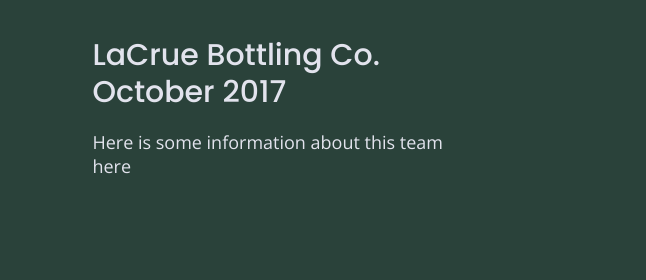
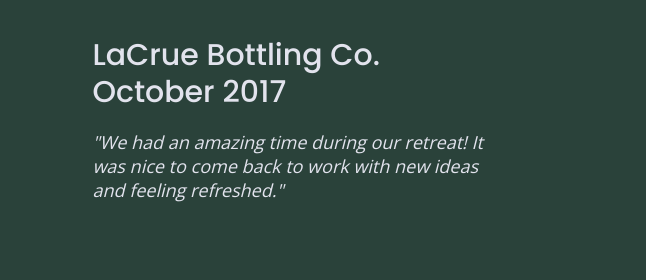
Before and after one commit to patgramo/unplugged-retreat, a website built with Parcel: page index.html in a window 1280 px wide. Shown: the part 2082-2362 px from the top of the page, 634-1280 px from the left. Built offline with nearby package versions, Linux system fonts and the light colour scheme.

Commit message:
Add files via upload
Updated review section

```diff
--- a/index.html
+++ b/index.html
@@ -125,7 +125,7 @@
           </figure>
           <div>
             <h3>LaCrue Bottling Co. October 2017</h3>
-            <p>Here is some information about this team here</p>
+            <p><em>"We had an amazing time during our retreat! It was nice to come back to work with new ideas and feeling refreshed."</em></p>
           </div>
         </article>
       </div>
```
